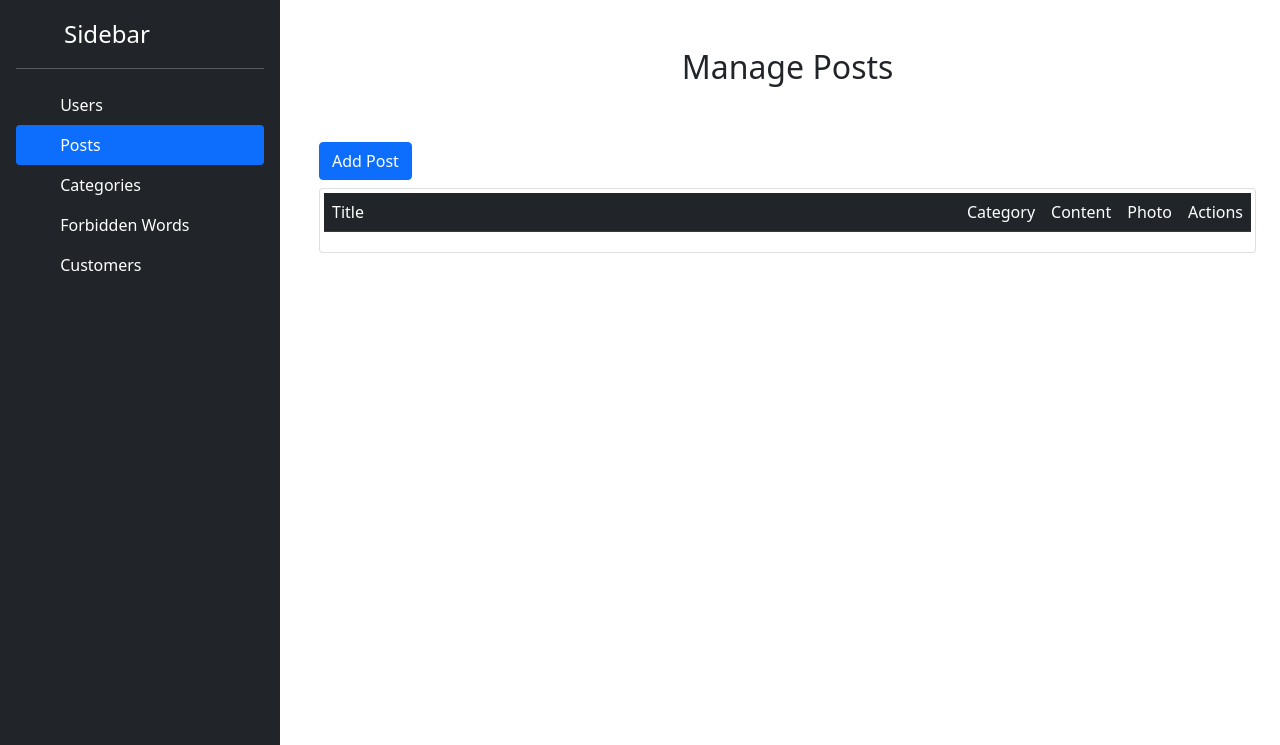
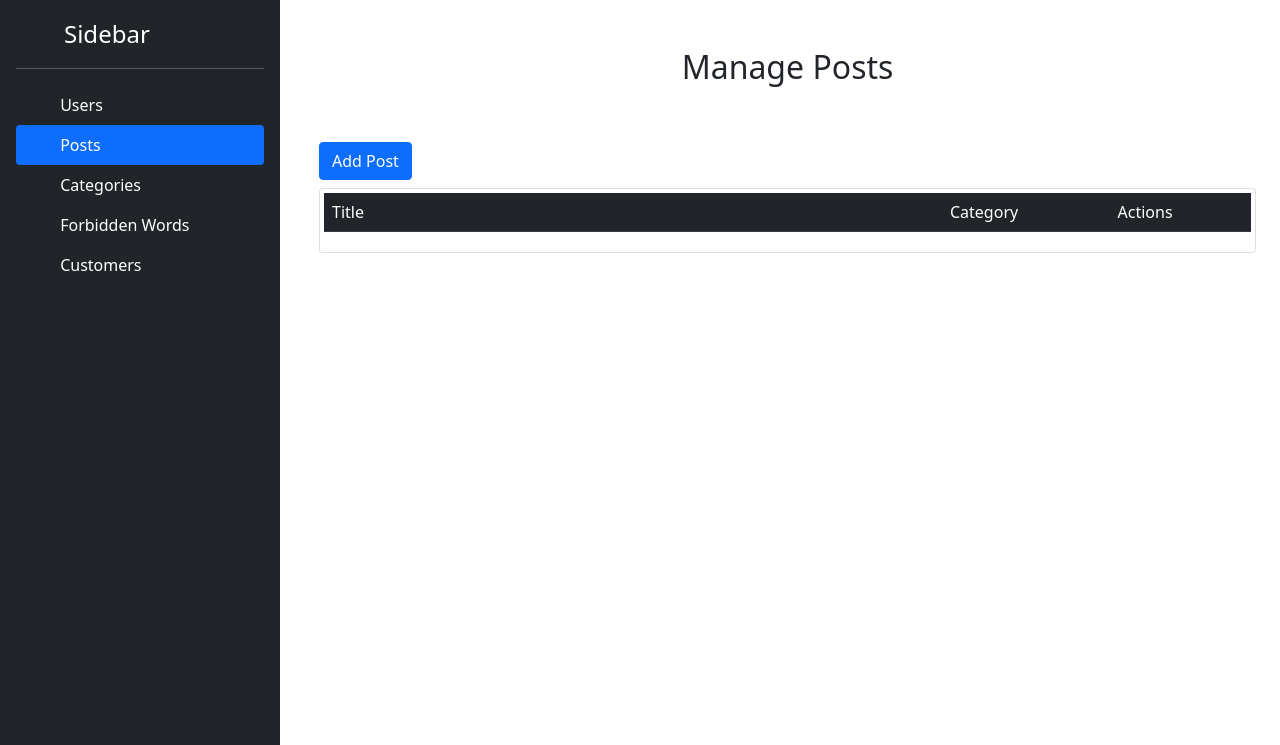
Before and after one commit to AbdEl-RahmanKhaled/Blog, a Django app: page /manage_blog/posts in a window 1280 px wide. Shown: the part 64-809 px from the top of the page. Run offline with Django 4.2, Linux system fonts and the light colour scheme; data that the repository does not hold is empty; some libraries are stand-ins or nearby versions.

Commit message:
fix add photos in admin posts and modify list posts view

```diff
--- a/ManageBlog/views.py
+++ b/ManageBlog/views.py
@@ -158,7 +158,7 @@ class PostEditAdmin(UpdateView):
 
 class AddPostAdmin(CreateView):
     model = Post
-    fields = ('title', 'category', 'content')
+    fields = ('title', 'category', 'content', 'pic')
     template_name = 'posts/adminAddPost.html'
 
     def get_success_url(self):
--- a/templates/posts/admin-posts.html
+++ b/templates/posts/admin-posts.html
@@ -17,11 +17,9 @@
                         <table class="table table-striped align-middle">
                             <thead class="table-dark">
                             <tr>
-                                <td class="col col-md-9">Title</td>
+                                <td class="col col-md-8">Title</td>
                                 <td >Category</td>
-                                <td >Content</td>
-                                <td >Photo</td>
-                                <td >Actions</td>
+                                <td colspan="2" >Actions</td>
                             </tr>
                             </thead>
                             <tbody>
@@ -30,8 +28,6 @@
                                     <tr>
                                         <td class="col col-md-9">{{ post.title}}</td>
                                         <td class="col col-md-9">{{ post.category}}</td>
-                                        <td class="col col-md-9">{{ post.content}}</td>
-                                        <td class="col col-md-9">{{ post.pic}}</td>
                                         <td>
                                             <form method="post" action="{% url 'admin_delete_post' post.id %}">
                                                 {% csrf_token %}
```
Also changed, not shown: templates/posts/adminAddPost.html (+4 -4 lines).
